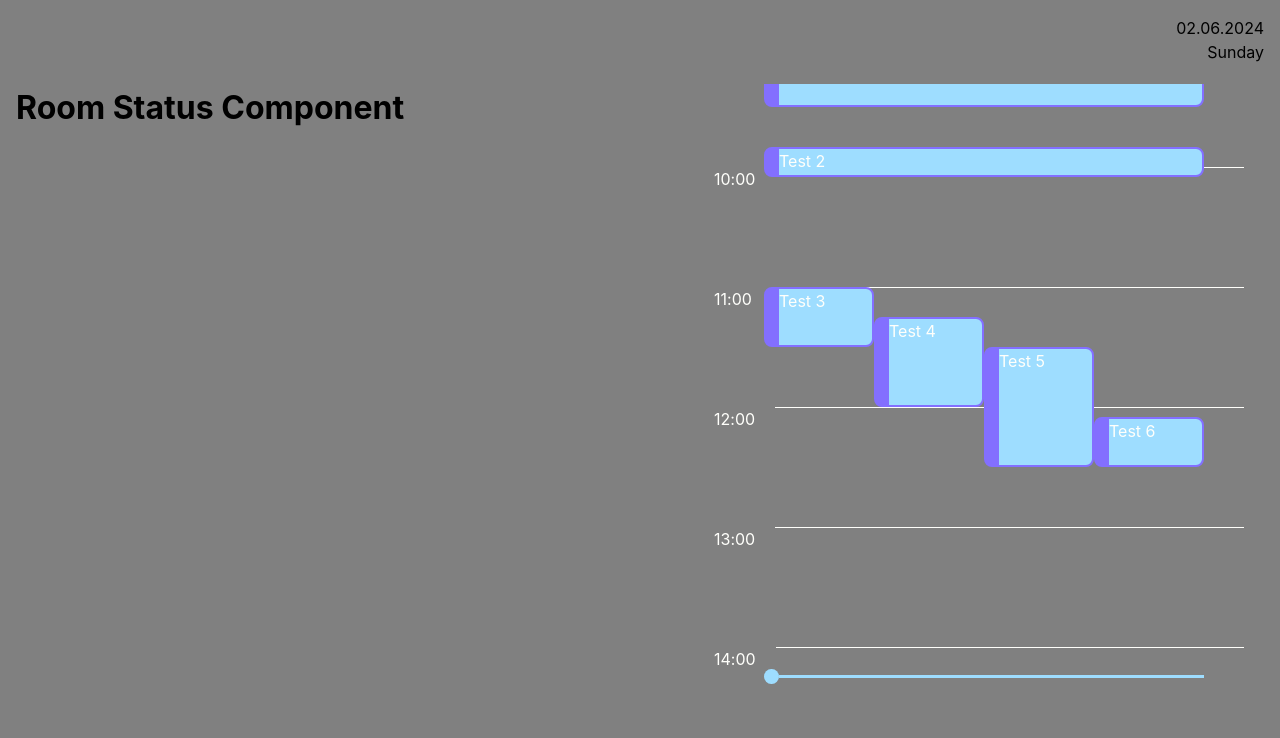
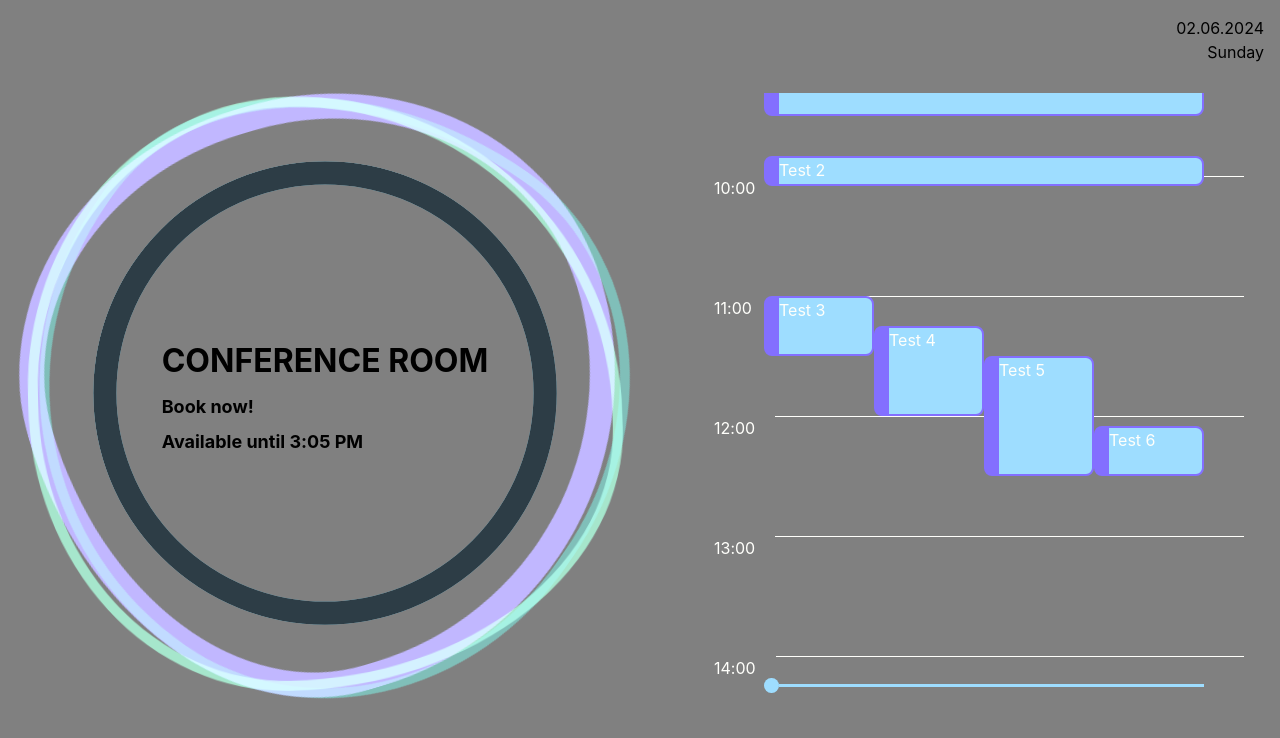
Before and after one commit to LenkoIvanov/TeamsScheduler, a React (Vite) app in the folder react-scheduler/: page / in a window 1280 px wide. Shown: the top 738 px of the page. Built offline with nearby package versions, Linux system fonts and the light colour scheme.

Commit message:
feat: import the room status wrapper

```diff
--- a/react-scheduler/package.json
+++ b/react-scheduler/package.json
@@ -14,6 +14,7 @@
     "axios": "^1.7.2",
     "date-fns": "^3.3.1",
     "react": "^18.2.0",
+    "react-circular-progressbar": "^2.1.0",
     "react-dom": "^18.2.0",
     "react-hot-toast": "^2.4.1",
     "sass": "^1.77.4"
--- a/react-scheduler/src/App.module.scss
+++ b/react-scheduler/src/App.module.scss
@@ -1,5 +1,6 @@
 .app {
   height: calc(100vh - calc(2 * var(--page-p)));
+
   & > * {
     margin-bottom: var(--item-gap-size);
   }
--- a/react-scheduler/src/components/app_container/AppContainer.tsx
+++ b/react-scheduler/src/components/app_container/AppContainer.tsx
@@ -1,11 +1,19 @@
 import { TestData } from "../../helpers/TestData";
+import { RoomStatus } from "../room_status/RoomStatus";
 import { Scheduler } from "../scheduler/scheduler_component/Scheduler";
 import styles from "./AppContainer.module.scss";
 
 export const AppContainer = () => {
   return (
     <div className={styles.appContainer}>
-      <h1>Room Status Component</h1>
+      <RoomStatus
+        roomName="Conference Room"
+        events={TestData}
+        currentMoment={new Date()}
+        isError={false}
+        isLoading={false}
+        handleModalOpen={() => {}}
+      />
       <Scheduler events={TestData} />
     </div>
   );
--- /dev/null
+++ b/react-scheduler/src/components/room_status/RoomStatus.module.scss
@@ -0,0 +1,9 @@
+.roomStatusWrapper {
+  width: 100%;
+  aspect-ratio: 1/1;
+  position: relative;
+  padding: 0.75rem;
+  color: var(--clr-white);
+  cursor: pointer;
+  overflow: hidden;
+}
--- /dev/null
+++ b/react-scheduler/src/components/room_status/RoomStatus.tsx
@@ -0,0 +1,92 @@
+import { useEffect, useState } from "react";
+import { EventInfo } from "../../types/EventInfo";
+import {
+  getOngoingEventIdx,
+  handleTimeUntilFree,
+  roomStatusMessage,
+} from "../../helpers/room_status_helper";
+import styles from "./RoomStatus.module.scss";
+import { ColorWaves } from "./color_waves/ColorWaves";
+import { ProgressBar } from "./progress_bar/ProgressBar";
+
+interface RoomStatusProps {
+  events: EventInfo[];
+  currentMoment: Date;
+  isLoading: boolean;
+  isError: boolean;
+  handleModalOpen: () => void;
+  roomName: string;
+}
+
+export const RoomStatus = (props: RoomStatusProps) => {
+  const initProgressBarValue = 100;
+  const {
+    events,
+    currentMoment,
+    isLoading,
+    isError,
+    roomName,
+    handleModalOpen,
+  } = props;
+
+  const [currentEvent, setCurrentEvent] = useState<EventInfo | null>(null);
+  const [progressBarValue, setProgressBarValue] = useState<number>(100);
+
+  useEffect(() => {
+    resetRoomState();
+  }, [roomName]);
+
+  const resetRoomState = () => {
+    setCurrentEvent(null);
+    setProgressBarValue(initProgressBarValue);
+  };
+
+  const handleProgressBarUpdate = () => {
+    if (!currentEvent) return;
+    const { minutesUntilFree, totalMeetingTime } = handleTimeUntilFree(
+      currentEvent,
+      currentMoment
+    );
+    const value = Math.round(
+      initProgressBarValue -
+        (initProgressBarValue * minutesUntilFree) / totalMeetingTime
+    );
+
+    if (value >= 100) {
+      resetRoomState();
+    } else {
+      if (value !== progressBarValue) setProgressBarValue(value);
+    }
+  };
+
+  const handleRoomAvailability = () => {
+    if (currentEvent) return;
+    const currentEventIdx = getOngoingEventIdx(events);
+    if (currentEventIdx !== -1) setCurrentEvent(events[currentEventIdx]);
+  };
+
+  const handleStatusMessage = () => {
+    return roomStatusMessage(events, currentEvent).statusMsg;
+  };
+
+  const handleRoomStatusClick = () => {
+    if (currentEvent || isError || isLoading) return;
+    handleModalOpen();
+  };
+
+  handleRoomAvailability();
+  handleProgressBarUpdate();
+  return (
+    <div className={styles.roomStatusWrapper} onClick={handleRoomStatusClick}>
+      <ColorWaves isBooked={!!currentEvent} />
+      <ProgressBar
+        value={progressBarValue}
+        roomName={roomName.toUpperCase()}
+        roomStatus={handleStatusMessage()}
+        isBooked={!!currentEvent}
+        isLoading={isLoading}
+        isError={isError}
+      />
+    </div>
+  );
+};
--- /dev/null
+++ b/react-scheduler/src/components/room_status/color_waves/ColorWaves.module.scss
@@ -0,0 +1,70 @@
+.colorWaveWrapper {
+  height: 100%;
+  width: 100%;
+  position: relative;
+
+  .colorWave {
+    position: absolute;
+    inset: 0px;
+    border: 10px solid transparent;
+    border-radius: 115% 140% 145% 110%/125% 140% 110% 125%;
+    mix-blend-mode: screen;
+
+    &.firstChild {
+      border-color: var(--light-green);
+      transform-origin: 50% 50%;
+      animation: spin1 5.5s linear infinite;
+
+      &.firstBooked {
+        border-color: var(--light-red);
+      }
+    }
+
+    &.secondChild {
+      border-width: 25px;
+      border-color: var(--light-purple);
+      transform-origin: 50% 50%;
+      animation: spin2 5.5s linear infinite;
+    }
+
+    &.thirdChild {
+      border-color: var(--dark-green);
+      transform-origin: 50% 50%;
+      animation: spin3 5.5s linear infinite;
+
+      &.thirdBooked {
+        border-color: var(--dark-red);
+      }
+    }
+  }
+}
+
+@keyframes spin1 {
+  0% {
+    transform: rotate(0);
+  }
+
+  100% {
+    transform: rotate(360deg);
+  }
+}
+
+@keyframes spin2 {
+  0% {
+    transform: rotate(72deg);
+  }
+
+  100% {
+    transform: rotate(-288deg);
+  }
+}
+
+@keyframes spin3 {
+  0% {
+    transform: rotate(-144deg);
+  }
+
+  100% {
+    transform: rotate(216deg);
+  }
+}
--- /dev/null
+++ b/react-scheduler/src/components/room_status/color_waves/ColorWaves.tsx
@@ -0,0 +1,25 @@
+import styles from "./ColorWaves.module.scss";
+
+interface ColorWavesProps {
+  isBooked: boolean;
+}
+
+export const ColorWaves = (props: ColorWavesProps) => {
+  const { isBooked } = props;
+
+  return (
+    <div className={styles.colorWaveWrapper}>
+      <div
+        className={`${styles.colorWave} ${styles.firstChild} ${
+          isBooked ? styles.firstBooked : ""
+        }`}
+      ></div>
+      <div className={`${styles.colorWave} ${styles.secondChild}`}></div>
+      <div
+        className={`${styles.colorWave} ${styles.thirdChild} ${
+          isBooked ? styles.thirdBooked : ""
+        }`}
+      ></div>
+    </div>
+  );
+};
--- /dev/null
+++ b/react-scheduler/src/components/room_status/progress_bar/ProgressBar.module.scss
@@ -0,0 +1,40 @@
+.progressBar {
+  width: 75%;
+  aspect-ratio: 1/1;
+  position: absolute;
+  top: 50%;
+  left: 50%;
+  transform: translate(-50%, -50%);
+  border-radius: 50%;
+  overflow: hidden;
+
+  div[data-test-id="CircularProgressbarWithChildren__children"] {
+    margin-top: unset !important;
+    inset: 0;
+  }
+
+  .statusContainer {
+    background: radial-gradient(
+      circle,
+      var(--thm-gradient-end) 15%,
+      var(--thm-gradient-start) 65%
+    );
+    z-index: 2;
+
+    h1 {
+      font-size: 32px;
+      color: var(--clr-white);
+    }
+
+    p {
+      margin-top: 0.5rem;
+      font-size: 18px;
+      font-weight: bold;
+      color: var(--clr-blue);
+    }
+
+    .errorMsg {
+      color: var(--clr-red);
+    }
+  }
+}
--- /dev/null
+++ b/react-scheduler/src/components/room_status/progress_bar/ProgressBar.tsx
@@ -0,0 +1,54 @@
+import {
+  CircularProgressbarWithChildren,
+  buildStyles,
+} from "react-circular-progressbar";
+import { LoadingComponent } from "../../shared_components/loading_component/LoadingComponent";
+import { RadialSeparators } from "./radial_separators/RadialSeparators";
+import styles from "./ProgressBar.module.scss";
+
+interface ProgressBarProps {
+  value: number;
+  roomName: string;
+  roomStatus: string;
+  isBooked: boolean;
+  isLoading: boolean;
+  isError: boolean;
+}
+
+export const ProgressBar = (props: ProgressBarProps) => {
+  const { value, roomName, roomStatus, isBooked, isLoading, isError } = props;
+  const strokeWidth = 5;
+
+  const handleRoomStatusMessages = (): JSX.Element => {
+    if (isLoading) return <LoadingComponent />;
+    if (isError)
+      return <p className={styles.errorMsg}>An error has occurred!</p>;
+    return (
+      <>
+        {!isBooked && <p>Book now!</p>}
+        <p>{roomStatus}</p>
+      </>
+    );
+  };
+
+  return (
+    <div className={styles.progressBar}>
+      <CircularProgressbarWithChildren
+        value={value}
+        strokeWidth={strokeWidth}
+        styles={buildStyles({
+          strokeLinecap: "butt",
+          pathColor: "#2D3D46",
+          trailColor: "#ACE1F0",
+        })}
+        className={styles.progressBarWithChildren}
+      >
+        <RadialSeparators count={60} />
+        <div className={styles.statusContainer}>
+          <h1>{roomName}</h1>
+          {handleRoomStatusMessages()}
+        </div>
+      </CircularProgressbarWithChildren>
+    </div>
+  );
+};
--- /dev/null
+++ b/react-scheduler/src/components/room_status/progress_bar/radial_separators/RadialSeparators.module.scss
@@ -0,0 +1,6 @@
+.separator {
+  position: absolute;
+  height: 100%;
+  background: var(--clr-blue-2);
+  width: 10px;
+}
--- /dev/null
+++ b/react-scheduler/src/components/room_status/progress_bar/radial_separators/RadialSeparators.tsx
@@ -0,0 +1,37 @@
+import styles from "./RadialSeparators.module.scss";
+
+interface SeparatorProps {
+  turns: number;
+}
+
+const Separator = (props: SeparatorProps) => {
+  const { turns } = props;
+  return (
+    <div
+      style={{
+        transform: `rotate(${turns}turn)`,
+      }}
+      className={styles.separator}
+    ></div>
+  );
+};
+
+interface RadialSeparators {
+  count: number;
+}
+
+export const RadialSeparators = (props: RadialSeparators) => {
+  const { count } = props;
+  const countForMirroringSeparators = count / 2 - 1;
+  const turns = 1 / countForMirroringSeparators;
+
+  return (
+    <>
+      {Array.from(Array(countForMirroringSeparators).keys()).map(
+        (index: number) => (
+          <Separator key={index} turns={index * turns} />
+        )
+      )}
+    </>
+  );
+};
```
